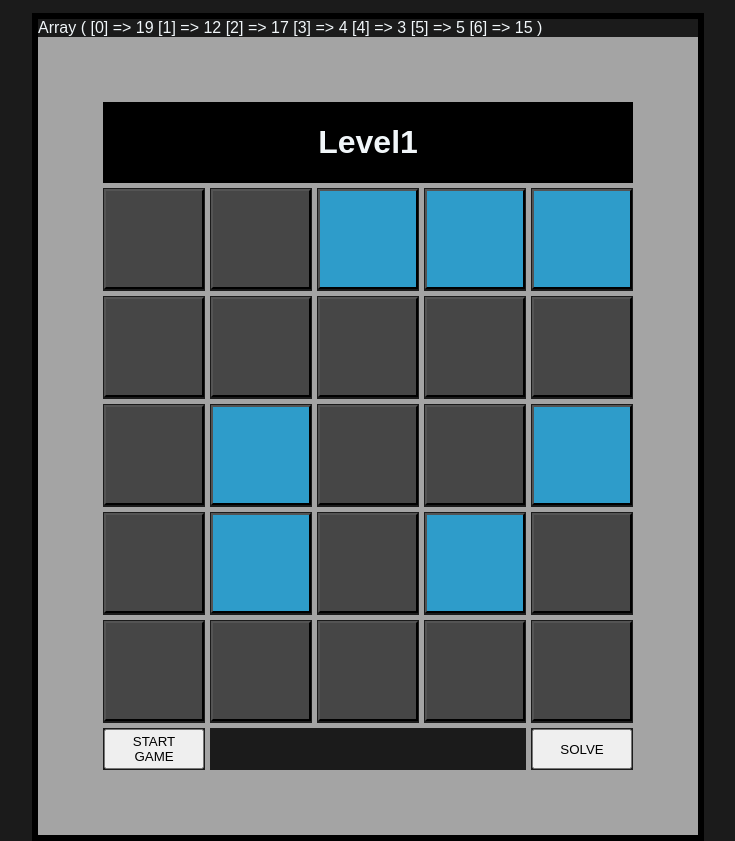
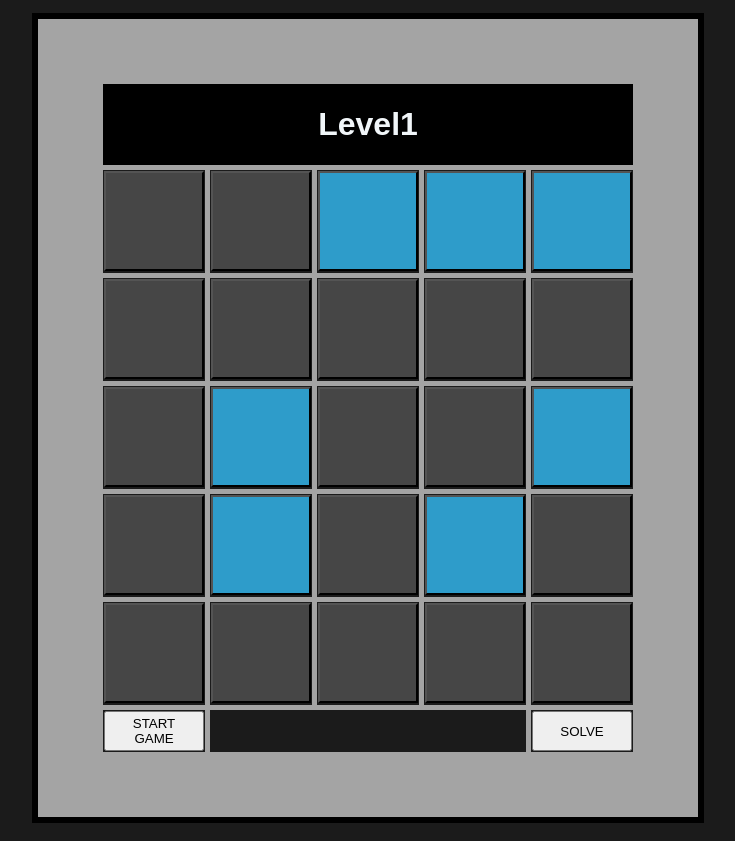
Before and after one commit to aleexnl/simon-says, a PHP site: page /pages/game.php in a window 1280 px wide. Shown: the part 68-909 px from the top of the page, without its empty margins (272-1007 px from the left). Run offline with PHP 8.4, Linux system fonts and the light colour scheme.

Commit message:
Added comments

```diff
--- a/pages/game.php
+++ b/pages/game.php
@@ -10,9 +10,9 @@
     <?php
     $randomCounter = 1;
     $randomNumbers = [];
-    while (count($randomNumbers) != 7) {
+    while (count($randomNumbers) != 7) { // Genreate random numbers until we get 7 unique numbers
         $randomNumber = mt_rand(0, 25);
-        if (!in_array($randomNumber, $randomNumbers)) {
+        if (!in_array($randomNumber, $randomNumbers)) { // If the number is not in the list append it
             array_push($randomNumbers, $randomNumber);
         }
     }
@@ -43,7 +43,6 @@
                 </thead>
                 <tbody>
                     <?php
-                    print_r($randomNumbers);
                     for ($rowCounter = 0; $rowCounter < 5; $rowCounter++) {
                         echo "<tr>";
                         for ($columnounter = 0; $columnounter < 5; $columnounter++) {
```
